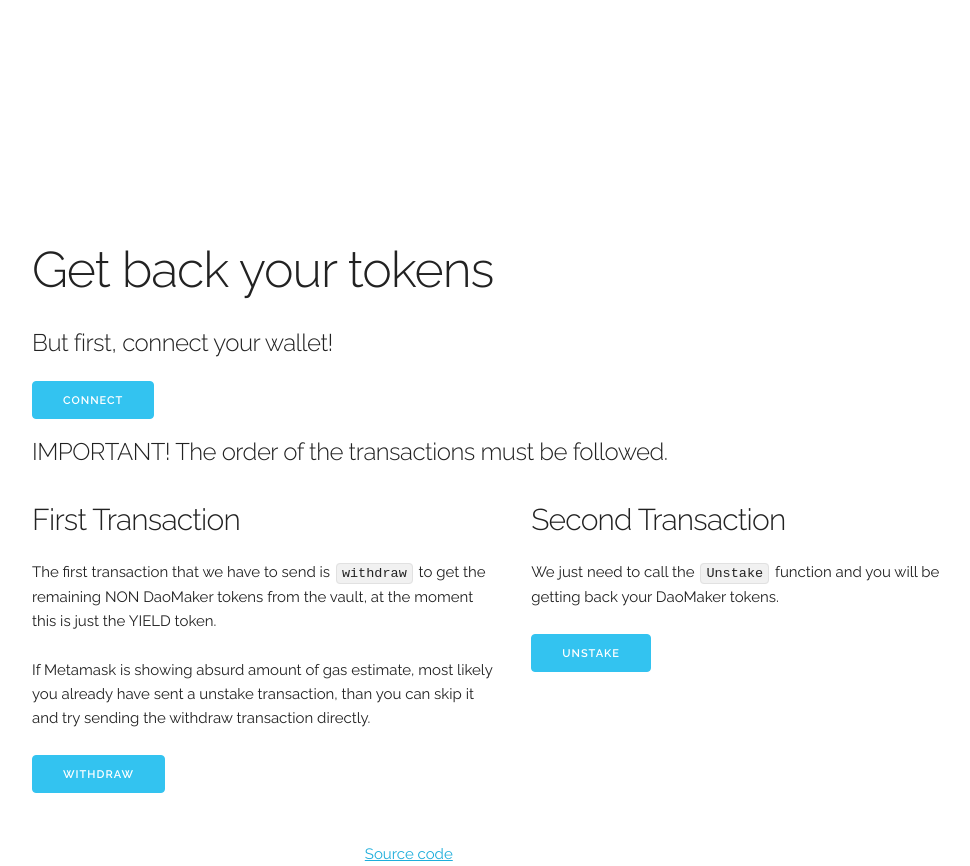
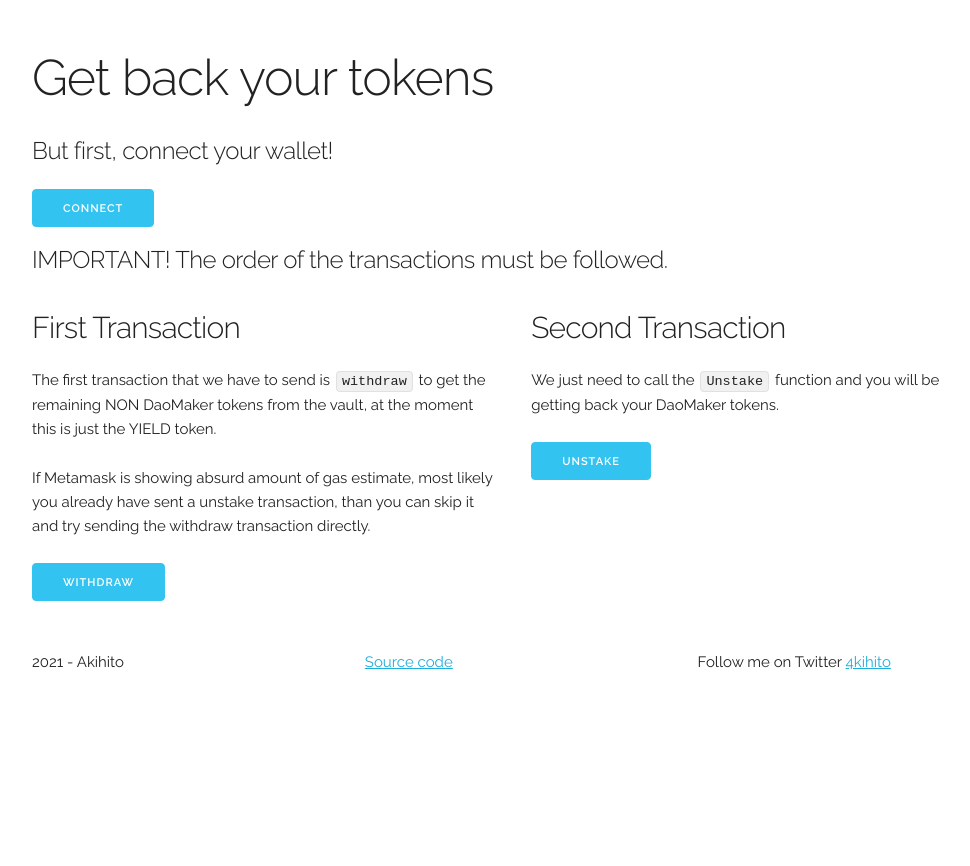
Before and after one commit to 4kihito/Get-back-your-tokens, a website: page public/index.html in a window 1280 px wide. Shown: the whole page, without its empty margins (128-1098 px from the left). After the commit the page ends 800 px from the top, so only its background shows below. Drawn offline with Linux system fonts and the light colour scheme.

Commit message:
Comments and css fixed, I hate CSS :(

```diff
--- a/public/index.html
+++ b/public/index.html
@@ -29,7 +29,7 @@
   –––––––––––––––––––––––––––––––––––––––––––––––––– -->
   <div class="container">
     <div class="row">
-      <div class="twelve columns" style="margin-top: 25%">
+      <div class="twelve columns" style="margin-top: 5%">
         <h1>Get back your tokens</h1>
         <p></p>
       </div>
@@ -59,14 +59,15 @@
         <input class="button-primary" type="submit" id="unstakeBTN" value="Unstake" disabled>
       </div>
     </div>
-    <div class="row">
+    <div class="row" style="margin-bottom: 5%">
       <div class="one-third column" style="margin-top: 1%">
-
+       2021 - Akihito
       </div>
       <div class="one-third column" style="margin-top: 1%">
         <a href="https://github.com/4kihito/Get-back-your-tokens">Source code</a>
       </div>
       <div class="one-third column" style="margin-top: 1%">
+        Follow me on Twitter <a href="https://twitter.com/4kihito">4kihito</a>
       </div>
     </div>
   </div>
--- a/public/index.js
+++ b/public/index.js
@@ -1,12 +1,13 @@
-const contractAddress = '0xE33B15629739770a27c4726a22BE61128aa1c781';
+const contractAddress = '0xE33B15629739770a27c4726a22BE61128aa1c781'; //Addy of V1 Vault
 const withdrawHex = '0x2e1a7d4d0000000000000000000000000000000000000000000000000000000000000000';
 const unstakeHex = '0x2e17de780000000000000000000000000000000000000000000000000000000000000000';
+// Setting up the buttons
 const connectBTN = document.getElementById('connectBTN');
 const unstakeBTN = document.getElementById('unstakeBTN');
 const withdrawBTN = document.getElementById('withdrawBTN');
 
-const scanURL = "<a href'https://etherscan.io/tx/' "
 
+// Checking to see if Metamask is installed
 const initialize = async () => {
     var accounts;
     console.table(connectBTN);
@@ -17,7 +18,7 @@
         console.table(metamaskInstalled);
     }
 
-
+//    Handling the connect button and letting the user connect with MetaMask
     const onClickConnect = async () => {
         if (metamaskInstalled === true ){
             accounts = await ethereum.request({ method: 'eth_requestAccounts' });
@@ -31,6 +32,7 @@
         }
     }
 
+//  If there is an account connected proceed with sending the transaction
     const onClickUnstake = async () =>{
                             if(accounts.length > 0){
                                 ethereum
@@ -46,13 +48,6 @@
                                             value: '0'
                                         }
                                         ]
-                                    })
-                                    .then((result) => {
-                                        document.getElementById('statusUnstake').innerHTML = scanURL + result + " /a>";
-                                        // console.log('result');
-                                        // console.table(result);
-                                        // The result varies by RPC method.
-                                        // For example, this method will return a transaction hash hexadecimal string on success.
                                     })
                                     .catch((error) => {
                                         console.log('error');
@@ -78,13 +73,6 @@
                                             }
                                             ]
                                         })
-                                        .then((result) => {
-                                            document.getElementById('statusWithdraw').innerHTML = scanURL + result + " /a>";
-                                            // console.log('result');
-                                            // console.table(result);
-                                            // The result varies by RPC method.
-                                            // For example, this method will return a transaction hash hexadecimal string on success.
-                                        })
                                         .catch((error) => {
                                             console.log('error');
                                             console.table(error);
```
